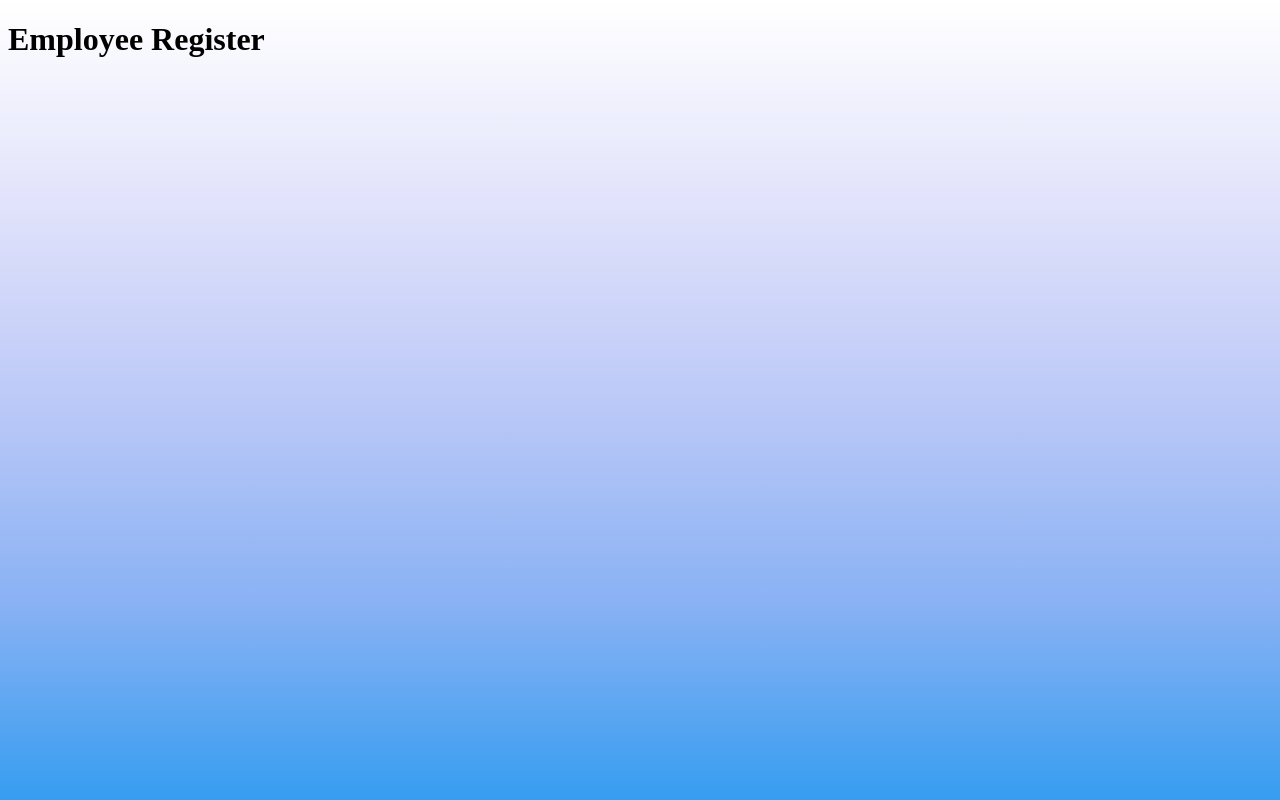
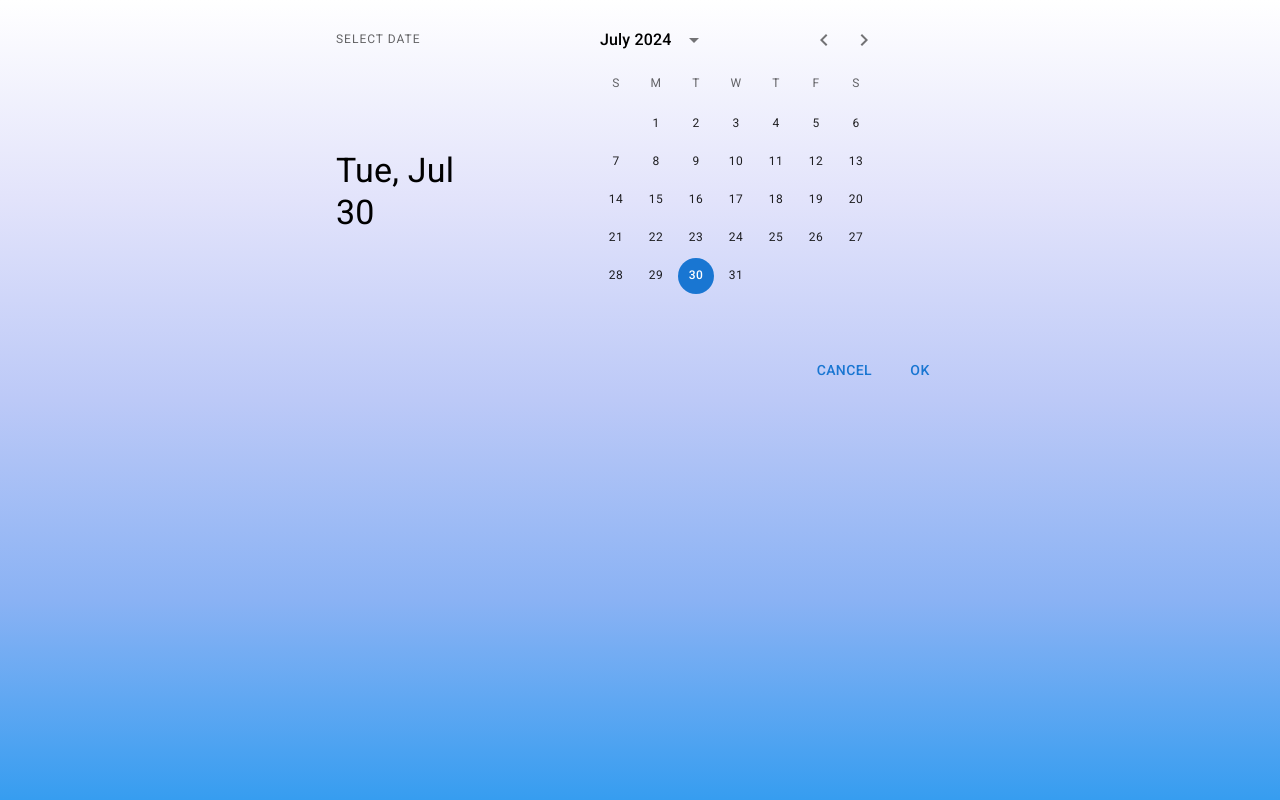
Before and after one commit to antoalex07/registry-frontend, a React (Vite) app: page /employeeRegister in a window 1280 px wide. Built offline with nearby package versions, Linux system fonts and the light colour scheme.

Commit message:
calendar for the register created

```diff
--- a/src/pages/EmployeeRegister.jsx
+++ b/src/pages/EmployeeRegister.jsx
@@ -1,9 +1,39 @@
-import React from 'react'
+import { LocalizationProvider, StaticDatePicker } from '@mui/x-date-pickers'
+import { AdapterDayjs } from "@mui/x-date-pickers/AdapterDayjs"
+import dayjs from 'dayjs'
+import React, { useState } from 'react'
 
 const EmployeeRegister = () => {
+
+  const [ selectedDate, setSelectedDate ] = useState(dayjs());
+  const [ employee, setEmployee ] = useState(null);
+
+  const handleDateChange = (date) => {
+    setSelectedDate(date);
+  }
+
   return (
-    <div>
-        <h1>Employee Register</h1>
+    <div className='employee-register'>
+        <div>
+          <LocalizationProvider dateAdapter={AdapterDayjs}>
+            <StaticDatePicker
+                className='calendar'
+                orientation='landscape'
+                value={selectedDate}
+                onAccept={handleDateChange}/>
+          </LocalizationProvider>
+        </div>
+        <div>
+          { employee ? (
+              <div>
+
+              </div>
+          ) : (
+              <div>
+
+              </div>
+          )}
+        </div>
     </div>
   )
 }
```
